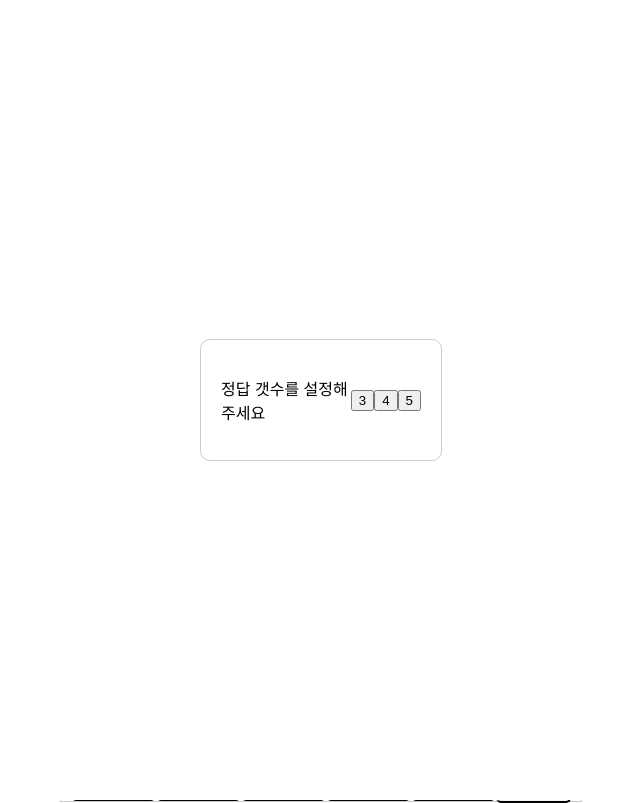
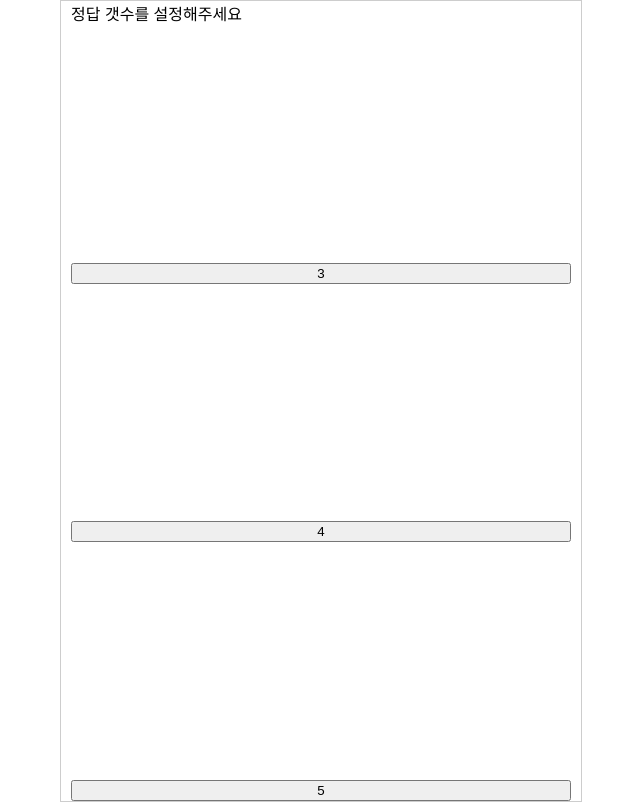
Before and after one commit to jjjl-coding/heystartnow, a React (Create React App) app: page / in a window 1280 px wide. Shown: the whole page, without its empty margins (319-959 px from the left). Built offline with nearby package versions, Linux system fonts and the light colour scheme.

Commit message:
지렸다 리팩토링

```diff
--- a/src/AnswerInput.tsx
+++ b/src/AnswerInput.tsx
@@ -18,7 +18,7 @@ export function AnswerInput({
   nextFocus,
   confirmButtonClickHandler,
 }: Props) {
-  const inputFocused: any = Array.from({ length: 10 }, () => {
+  const inputFocused: any = Array.from({ length: maxLength }, () => {
     return useRef<HTMLInputElement>(null);
   });
 
--- a/src/App.tsx
+++ b/src/App.tsx
@@ -1,91 +1,29 @@
 import styled from "styled-components";
 import Modal, { Styles } from "react-modal";
 import { getRandomNumberList } from "./utils/numberUtils";
-import { getResult } from "./gamePolicy/getResult";
 import React, { useState, useEffect } from "react";
-import { Main } from "./Main";
-import { Footer } from "./Footer";
 import { Header } from "./Header";
+import Body from "./Body";
 
 function App() {
   //상태,설정값
-  const [maxLength, setMaxLength] = useState<number>(3);
-  const [inputFocus, setInputFocus] = useState<number>(0);
-  const [inputValues, setInputValues] = useState<(number | string)[]>(
-    Array.from({ length: maxLength }, () => "")
-  );
   const [gameCount, setGameCount] = useState(0);
-  const [gameEnd, setGameEnd] = useState(false);
-  const [gameLengthSet, setGameLengthSet] = useState(true);
-  const [randomNumber, setRandomNumber] = useState<number[]>(
-    getRandomNumberList(maxLength)
-  );
-  const [cardListValues, setCardListValues] = useState<
-    Array<{ inputValues: (number | string)[]; result: object }>
-  >([]);
-  //함수
-  function nextFocus() {
-    if (inputFocus === maxLength - 1) {
-      return setInputFocus(0);
-    }
-    setInputFocus(inputFocus + 1);
-  }
-
-  useEffect(() => {
-    setRandomNumber(getRandomNumberList(maxLength));
-    setInputValues(Array.from({ length: maxLength }, () => ""));
-  }, [maxLength]);
-
-  function changeInputValue(number: number | string) {
-    const clonedArray = [...inputValues];
-    clonedArray[inputFocus] = number;
-    setInputValues(clonedArray);
-  }
-
-  async function confirmButtonClickHandler() {
-    const result = getResult(inputValues, randomNumber);
-    if (
-      cardListValues.filter((e) => e.inputValues === inputValues).length === 0
-    ) {
-      setCardListValues([...cardListValues, { inputValues, result: result }]);
-    }
-    if (result.victory === true) {
-      await new Promise((resolve, rejects) => {
-        resolve(setInputFocus(0));
-      });
-      setGameEnd(true);
-    }
-  }
+  const [isGameEndModalOpen, setIsGameEndModalOpen] = useState(false);
+  const [isGameSettingOpen, setIsGameSettingOpen] = useState(true);
+  const [randomNumber, setRandomNumber] = useState<number[]>([]);
 
   function ReGame() {
-    setGameEnd(false);
-    setRandomNumber(getRandomNumberList(maxLength));
-    setCardListValues([]);
-    setInputValues(Array.from({ length: maxLength }, () => ""));
+    setIsGameEndModalOpen(false);
     setGameCount(gameCount + 1);
-    setGameLengthSet(true);
+    setIsGameSettingOpen(true);
+    // setInputFocus(0)
   }
   //App
   return (
     <Wrapper>
       <ContentsWrapper>
         {/* 모달입니다 */}
-        <Modal isOpen={gameLengthSet} style={modalstyle2}>
-          정답 갯수를 설정해주세요
-          {Array.from({ length: 3 }).map((id, index) => {
-            return (
-              <button
-                onClick={() => {
-                  setMaxLength(index + 3);
-                  setGameLengthSet(false);
-                }}
-              >
-                {index + 3}
-              </button>
-            );
-          })}
-        </Modal>
-        <Modal isOpen={gameEnd} style={modalstyle1}>
+        <Modal isOpen={isGameEndModalOpen} style={modalstyle1}>
           와! 우승!
           <button
             onClick={() => {
@@ -95,22 +33,31 @@ function App() {
             다시하기
           </button>
         </Modal>
-        <Header gameCount={gameCount} randomNumber={randomNumber} />
-        <Main
-          changeInputValue={changeInputValue}
-          setInputFocus={setInputFocus}
-          inputValues={inputValues}
-          cardListValues={cardListValues}
-          maxLength={maxLength}
-          inputFocus={inputFocus}
-          nextFocus={nextFocus}
-          confirmButtonClickHandler={confirmButtonClickHandler}
-        />
-        <Footer
-          changeInputValue={changeInputValue}
-          nextFocus={nextFocus}
-          confirmButtonClickHandler={confirmButtonClickHandler}
-        />
+        {isGameSettingOpen ? (
+          <>
+            정답 갯수를 설정해주세요
+            {Array.from({ length: 3 }).map((id, index) => {
+              return (
+                <button
+                  onClick={() => {
+                    setIsGameSettingOpen(false);
+                    setRandomNumber(getRandomNumberList(index + 3));
+                  }}
+                >
+                  {index + 3}
+                </button>
+              );
+            })}
+          </>
+        ) : (
+          <>
+            <Header gameCount={gameCount} randomNumber={randomNumber} />
+            <Body
+              randomNumber={randomNumber}
+              setGameEnd={setIsGameEndModalOpen}
+            ></Body>
+          </>
+        )}
       </ContentsWrapper>
     </Wrapper>
   );
@@ -148,35 +95,7 @@ const modalstyle1: Styles = {
     padding: "20px",
   },
 };
-const modalstyle2: Styles = {
-  overlay: {
-    position: "fixed",
-    top: 0,
-    left: 0,
-    right: 0,
-    bottom: 0,
-    backgroundColor: "rgba(255, 255, 255, 1)",
-  },
-  content: {
-    display: "flex",
-    flexDirection: "row",
-    justifyContent: "space-between",
-    alignItems: "center",
-    position: "absolute",
-    top: "50%",
-    left: "50%",
-    transform: "translate(-50%, -50%)",
-    width: "200px",
-    height: "80px",
-    border: "1px solid #ccc",
-    background: "#fff",
-    overflow: "auto",
-    WebkitOverflowScrolling: "touch",
-    borderRadius: "10px",
-    outline: "none",
-    padding: "20px",
-  },
-};
+
 //스타일
 const Wrapper = styled.div`
   width: 100vw;
--- /dev/null
+++ b/src/Body.tsx
@@ -0,0 +1,69 @@
+import { Dispatch, SetStateAction, useState } from "react";
+import { Main } from "./Main";
+import { Footer } from "./Footer";
+import React from "react";
+import { getResult } from "./gamePolicy/getResult";
+
+interface Props {
+  randomNumber: number[];
+  setGameEnd: Dispatch<SetStateAction<boolean>>;
+}
+
+export default function Body({ randomNumber, setGameEnd }: Props) {
+  const [inputFocus, setInputFocus] = useState<number>(0);
+  const [inputValues, setInputValues] = useState<(number | string)[]>(
+    Array.from({ length: randomNumber.length }, () => "")
+  );
+
+  const [cardListValues, setCardListValues] = useState<
+    Array<{ inputValues: (number | string)[]; result: object }>
+  >([]);
+
+  function nextFocus() {
+    if (inputFocus === randomNumber.length - 1) {
+      return setInputFocus(0);
+    }
+    setInputFocus(inputFocus + 1);
+  }
+
+  function changeInputValue(number: number | string) {
+    const clonedArray = [...inputValues];
+    clonedArray[inputFocus] = number;
+    setInputValues(clonedArray);
+  }
+
+  async function confirm() {
+    const result = getResult(inputValues, randomNumber);
+    if (
+      cardListValues.filter((e) => e.inputValues === inputValues).length === 0
+    ) {
+      setCardListValues([...cardListValues, { inputValues, result: result }]);
+    }
+    if (result.victory === true) {
+      //   await new Promise((resolve) => {
+      //     resolve(setInputFocus(0));
+      //   });
+      setGameEnd(true);
+    }
+  }
+
+  return (
+    <>
+      <Main
+        changeInputValue={changeInputValue}
+        setInputFocus={setInputFocus}
+        inputValues={inputValues}
+        cardListValues={cardListValues}
+        maxLength={randomNumber.length}
+        inputFocus={inputFocus}
+        nextFocus={nextFocus}
+        confirmButtonClickHandler={confirm}
+      />
+      <Footer
+        changeInputValue={changeInputValue}
+        nextFocus={nextFocus}
+        confirmButtonClickHandler={confirm}
+      />
+    </>
+  );
+}
```
Also changed, not shown: .eslintrc.js (renamed from .eslintrc.cjs).
